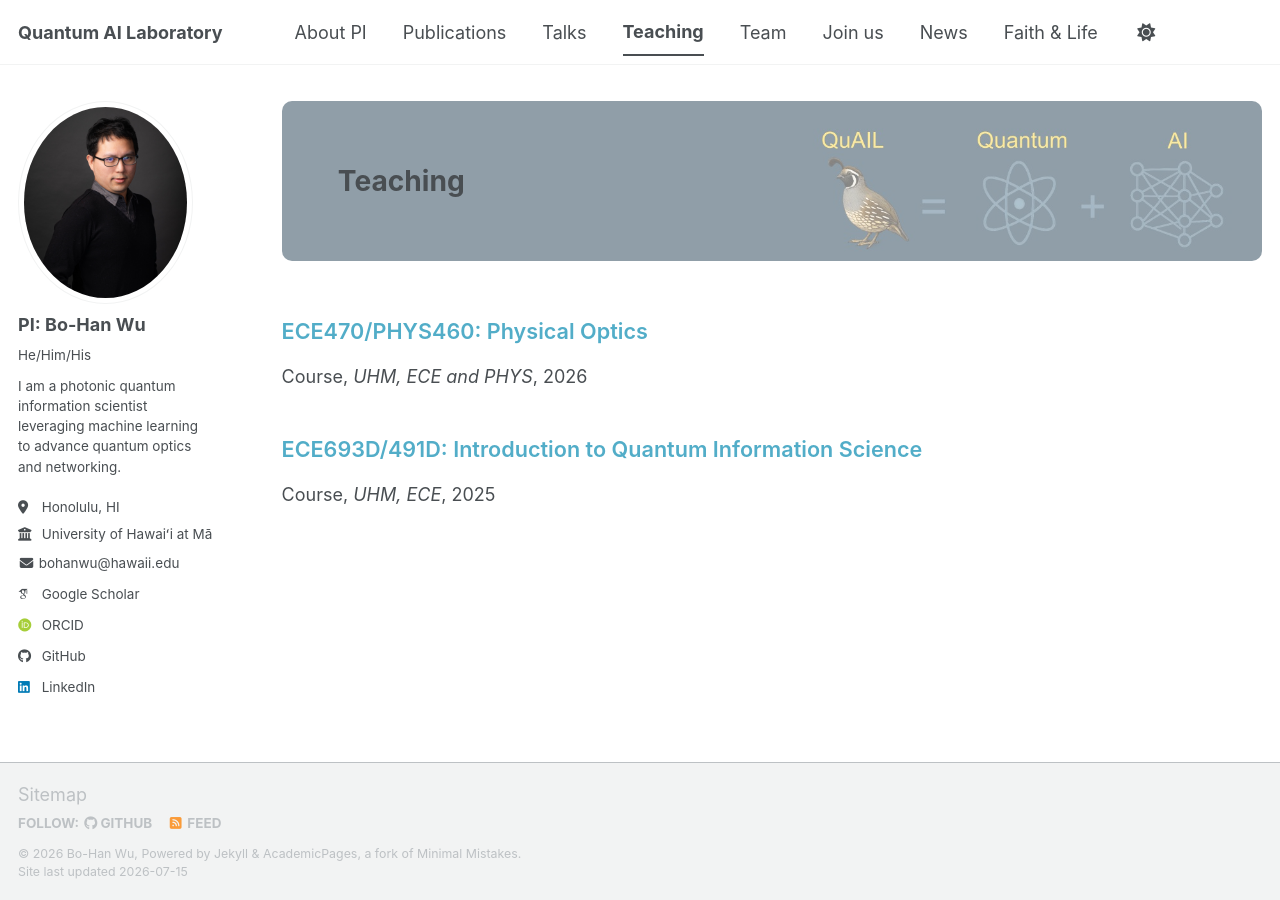
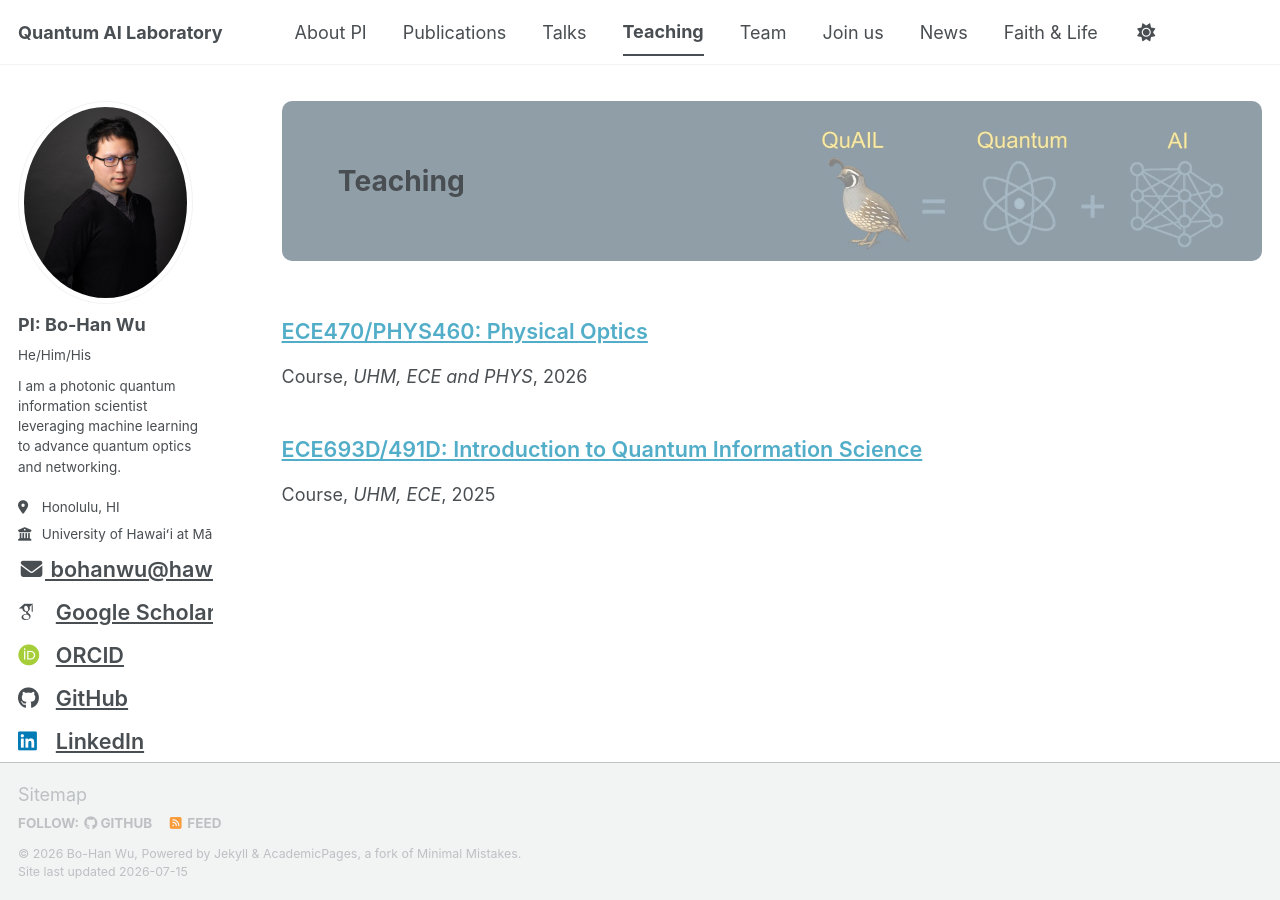
Before and after one commit to go705/go705.github.io, a Jekyll site: the page built from _pages/teaching.html, in a window 1280 px wide. Built offline with Jekyll 4.4.1, drawn with Linux system fonts in a browser that asks for light colours; some web fonts are replaced; a script bundle is joined from its source files by our own code; library files that are not in the unit come from our copies.

Commit message:
Update main.scss

```diff
--- a/assets/css/main.scss
+++ b/assets/css/main.scss
@@ -42,9 +42,12 @@
     "vendor/font-awesome/brands"
 ;
 
-/* Make homepage blog titles smaller and cleaner */
-h2 a, .post-link, .post-title a {
-    font-size: 1.2rem !important; /* Adjust this number (e.g., 1.2rem or 1.5rem) to your liking */
+/* Force all list titles and headings to be smaller */
+h1 a, h2 a, h3 a,
+.post-title a, .post-title,
+.post-link, a.post-link,
+main a, #main a {
+    font-size: 1.2rem !important;
     font-weight: 600 !important;
-    text-decoration: none !important;
+    text-decoration: underline !important;
 }
```
